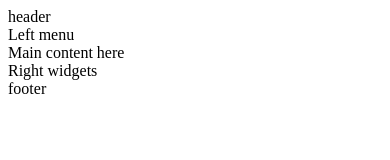
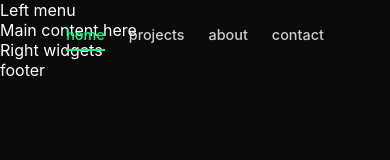
Before and after one commit to Entropire/entropire.github.io, an Astro site: page / in a window 390 px wide. Shown: the top 160 px of the page. Built offline with nearby package versions, Linux system fonts and the light colour scheme; Astro itself is replaced by a stand-in of ours.

Commit message:
Add header

```diff
--- a/astro.config.mjs
+++ b/astro.config.mjs
@@ -2,4 +2,7 @@
 import { defineConfig } from 'astro/config';
 
 // https://astro.build/config
-export default defineConfig({});
+export default defineConfig({
+    site: 'https://entropire.github.io',
+    base: '/test/',
+});
--- a/package.json
+++ b/package.json
@@ -9,9 +9,13 @@
     "dev": "astro dev",
     "build": "astro build",
     "preview": "astro preview",
-    "astro": "astro"
+    "astro": "astro",
+    "deploy:test": "npm run build && gh-pages -d dist -b live -f --dest test"
   },
   "dependencies": {
     "astro": "^6.0.8"
+  },
+  "devDependencies": {
+    "gh-pages": "^6.3.0"
   }
 }
--- a/src/components/header.astro
+++ /dev/null
@@ -1,7 +0,0 @@
----
-
----
-
-<header>
-    header
-</header>
--- /dev/null
+++ b/src/components/headerLink.astro
@@ -0,0 +1,63 @@
+---
+const { href = '' } = Astro.props;
+
+const base = import.meta.env.BASE_URL;
+
+const current = Astro.url.pathname.replace(base, '').replace(/\/$/, '');
+const target = href.replace(/^\//, '').replace(/\/$/, '');
+
+const isActive = current === target || (current === '' && target === '');
+---
+
+<a href={`${base}${target}`} class={`nav-link ${isActive ? 'active' : ''}`}>
+    <slot />
+</a>
+
+
+<style>
+    .nav-link {
+        color: var(--color-text);
+        text-decoration: none;
+        font-size: 1rem;
+        font-weight: 500;
+        position: relative;
+        padding: 0.5rem 0;
+        transition: color 0.3s ease;
+        opacity: 0.8;
+    }
+
+    .nav-link:hover {
+        color: var(--color-primary);
+        opacity: 1;
+    }
+
+    .nav-link::after {
+        content: '';
+        position: absolute;
+        bottom: 0;
+        left: 0;
+        width: 0;
+        height: 2px;
+        background: var(--color-primary);
+        transition: width 0.3s ease;
+    }
+
+    .nav-link:hover::after {
+        width: 100%;
+    }
+
+    .nav-link.active {
+        color: var(--color-primary);
+        opacity: 1;
+    }
+
+    .nav-link.active::after {
+        width: 100%;
+    }
+
+    @media (max-width: 768px) {
+        .nav-link {
+            font-size: 0.9rem;
+        }
+    }
+</style>
--- /dev/null
+++ b/src/layouts/header.astro
@@ -0,0 +1,42 @@
+---
+import '../styles/components/header.css'
+import HeaderLink from '../components/headerLink.astro'
+---
+
+<header class="header">
+    <nav>
+        <ul class="nav">
+            <li><HeaderLink href="/">home</HeaderLink></li>
+            <li><HeaderLink href="projects">projects</HeaderLink></li>
+            <li><HeaderLink href="about">about</HeaderLink></li>
+            <li><HeaderLink href="contact">contact</HeaderLink></li>
+        </ul>
+    </nav>
+</header>
+
+<script>
+    const header = document.querySelector('.header');
+    if (!header) {
+    } else {
+        const threshold = 10;
+        let ticking = false;
+
+        function updateHeader() {
+            if (window.scrollY > threshold) {
+                header.classList.add('scrolled');
+            } else {
+                header.classList.remove('scrolled');
+            }
+            ticking = false;
+        }
+
+        window.addEventListener('scroll', () => {
+            if (!ticking) {
+                window.requestAnimationFrame(updateHeader);
+                ticking = true;
+            }
+        });
+
+        updateHeader();
+    }
+</script>
--- a/src/layouts/mainLayout.astro
+++ b/src/layouts/mainLayout.astro
@@ -1,7 +1,7 @@
 ---
-import "../styles/page.css";
-import Header from "../components/header.astro"
-import Footer from "../components/footer.astro"
+import "../styles/global.css";
+import Header from "./header.astro"
+import Footer from "./footer.astro"
 const {
     title = '',
 } = Astro.props
@@ -10,8 +10,6 @@ const {
 <html lang="en">
 <head>
     <meta charset="utf-8" />
-    <link rel="icon" type="image/svg+xml" href="/favicon.svg" />
-    <link rel="icon" href="/favicon.ico" />
     <meta name="viewport" content="width=device-width" />
     <meta name="generator" content={Astro.generator} />
     <title>{title}</title>
--- /dev/null
+++ b/src/styles/components/header.css
@@ -0,0 +1,45 @@
+/* Header navigation */
+.header {
+    position: fixed;
+    top: 0;
+    left: 0;
+    width: 100%;
+    padding: 2rem 4rem;
+    z-index: 200;
+    transition: all 0.3s cubic-bezier(0.4, 0, 0.2, 1);
+}
+
+.header.scrolled {
+    padding: 1rem 4rem;
+    background: rgba(10, 10, 10, 0.8);
+    backdrop-filter: blur(12px);
+    -webkit-backdrop-filter: blur(12px);
+    border-bottom: 1px solid rgba(var(--color-primary-rgb), 0.1);
+    box-shadow: 0 4px 20px rgba(0, 0, 0, 0.3);
+}
+
+.nav {
+    display: flex;
+    justify-content: center;
+    align-items: center;
+    gap: 3rem;
+    list-style: none;
+}
+
+@media (max-width: 768px) {
+    .header {
+        padding: 1.5rem 2rem;
+    }
+
+    .header.scrolled {
+        padding: 0.75rem 2rem;
+    }
+
+    .nav {
+        gap: 1.5rem;
+    }
+
+    .nav-link {
+        font-size: 0.9rem;
+    }
+}
--- /dev/null
+++ b/src/styles/global.css
@@ -0,0 +1,29 @@
+:root {
+    --color-bg: #0a0a0a;
+    --color-text: #ffffff;
+    --color-primary: rgb(0, 255, 128);
+    --color-primary-rgb: 0, 255, 128;
+    --grid-large: 80px;
+    --grid-small: 40px;
+    --arc-peak: 600;
+    --arc-base: 1000;
+    --glow-opacity: 0.08;
+    --stroke-opacity: 0.12;
+    --particle-count: 30;
+}
+
+* {
+    margin: 0;
+    padding: 0;
+    box-sizing: border-box;
+}
+
+html, body {
+    background: var(--color-bg);
+    color: var(--color-text);
+    font-family: -apple-system, BlinkMacSystemFont, 'Segoe UI', Roboto, Oxygen, Ubuntu, Cantarell, sans-serif;
+}
+
+body{
+    height: 200vh;
+}
--- a/src/styles/page.css
+++ /dev/null
@@ -1,3 +0,0 @@
-h1 {
-    color: red;
-}
```
Also changed, not shown: src/pages/about.astro (added, +17 -0 lines), src/pages/contact.astro (added, +17 -0 lines), src/pages/projects.astro (added, +17 -0 lines), src/layouts/footer.astro (renamed from src/components/footer.astro), 1 other file.
